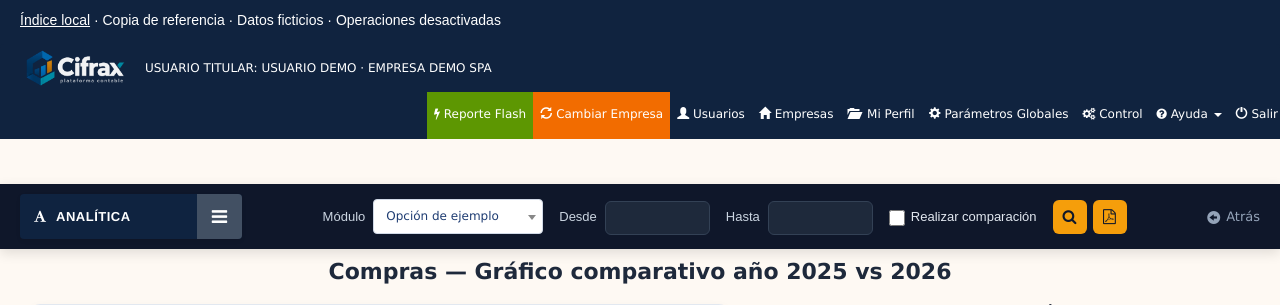
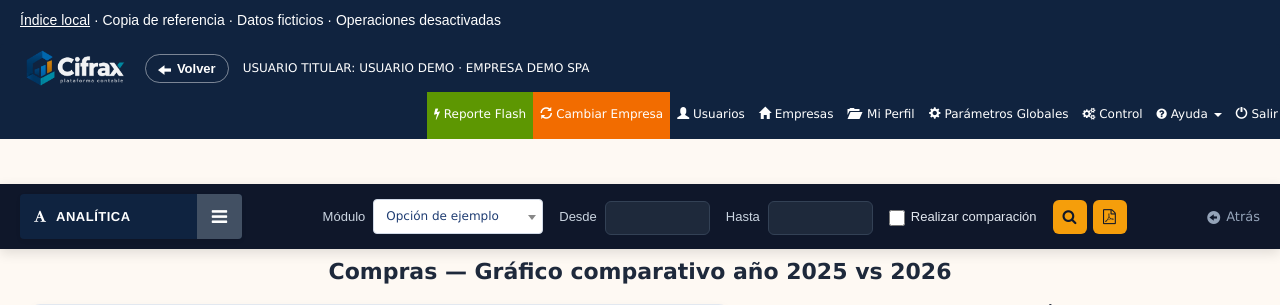
Before and after one commit to Erin3012/icontador, a PHP site: template views/analitica-compras.html in a window 1280 px wide. Shown: the top 305 px of the page. Run offline with PHP 8.4, Linux system fonts and the light colour scheme; the template is opened without the code that fills it, so the values that code supplies are empty.

Commit message:
Agrega botón Volver a la pantalla anterior en todas las pantallas
En las pantallas con barra superior el botón queda junto al logo; en las
pantallas sin barra (crear compra, voucher, importaciones...) queda al
inicio del aviso superior. Usa el historial del navegador cuando se llegó
desde otra pantalla de la app; si se abrió directo, lleva al inicio.

Co-Authored-By: Claude Opus 5.5 (1M context) <noreply@anthropic.com>
Claude-Session: https://claude.ai/code/session_01S1UTQzwX7qQz7ABykWFAe1

```diff
--- a/assets/offline.css
+++ b/assets/offline.css
@@ -63,3 +63,10 @@
 .cifrax-marca{display:inline-flex;align-items:center;padding:6px 6px 6px 12px}
 .cifrax-marca img{display:block;height:36px;width:auto}
 @media(max-width:767px){.cifrax-marca img{height:30px}}
+
+/* Botón Volver a la pantalla anterior */
+.cifrax-volver{display:inline-flex;align-items:center;gap:6px;padding:6px 12px;border:1px solid rgba(255,255,255,.45);border-radius:16px;color:#fff!important;font:bold 13px Arial,sans-serif;text-decoration:none!important;white-space:nowrap}
+.cifrax-volver:hover,.cifrax-volver:focus{background:rgba(255,255,255,.14);border-color:#fff}
+.cifrax-volver-flotante{position:fixed;top:12px;left:12px;z-index:2147483645;background:#10233f;border-color:#10233f;box-shadow:0 4px 14px rgba(0,0,0,.25)}
+.offline-banner a.cifrax-volver-aviso{margin-right:12px;padding:3px 10px;text-decoration:none}
+.cifrax-volver-flotante:hover,.cifrax-volver-flotante:focus{background:#1b3a63}
--- a/assets/offline.js
+++ b/assets/offline.js
@@ -147,5 +147,21 @@ function agregarMarca(){
  const logo=document.createElement("img");logo.src="../assets/cifrax-logo-blanco.png";logo.alt="Cifrax";
  enlace.append(logo);barra.prepend(enlace);
 }
-function iniciarPagina(){agregarMarca();iniciarEmpresaLocal();agregarBotonSugerencias();}
+// Botón Volver: regresa a la pantalla anterior de la app; si se llegó desde fuera (o se abrió directo), va al inicio.
+function vieneDeLaApp(){
+ try{return !!document.referrer&&new URL(document.referrer).origin===location.origin&&history.length>1;}catch{return false;}
+}
+function agregarBotonVolver(){
+ if(document.querySelector('.cifrax-volver'))return;
+ const esInicio=/\/inicio-cuenta\.html$/i.test(location.pathname);
+ if(esInicio&&!vieneDeLaApp())return;
+ const enlace=document.createElement('a');enlace.className='cifrax-volver';enlace.href='inicio-cuenta.html';enlace.title='Volver a la pantalla anterior';
+ const icono=document.createElement('span');icono.className='glyphicon glyphicon-arrow-left';icono.setAttribute('aria-hidden','true');
+ enlace.append(icono,document.createTextNode(' Volver'));
+ enlace.addEventListener('click',event=>{if(!vieneDeLaApp())return;event.preventDefault();history.back();});
+ const barra=document.querySelector('.navbar-inverse .navbar-header');
+ if(barra){const marca=barra.querySelector('.cifrax-marca');marca?marca.after(enlace):barra.prepend(enlace);}
+ else{const aviso=document.querySelector('.offline-banner');if(aviso){enlace.classList.add('cifrax-volver-aviso');aviso.prepend(enlace);}else{enlace.classList.add('cifrax-volver-flotante');document.body.append(enlace);}}
+}
+function iniciarPagina(){agregarMarca();agregarBotonVolver();iniciarEmpresaLocal();agregarBotonSugerencias();}
 if(document.readyState==='loading')document.addEventListener('DOMContentLoaded',iniciarPagina);else iniciarPagina();
```
